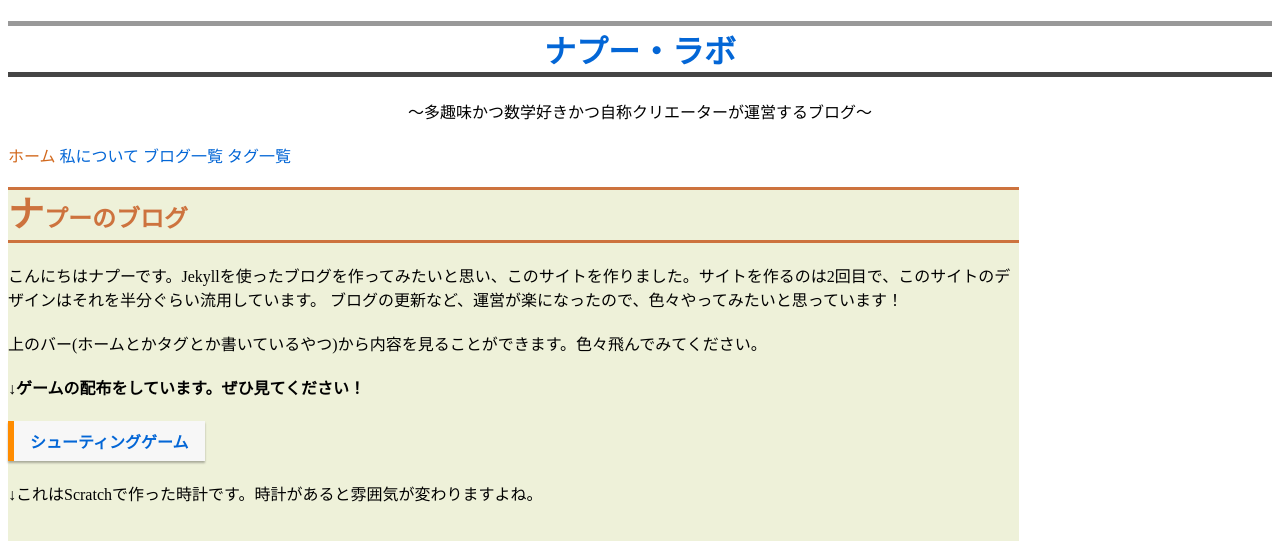
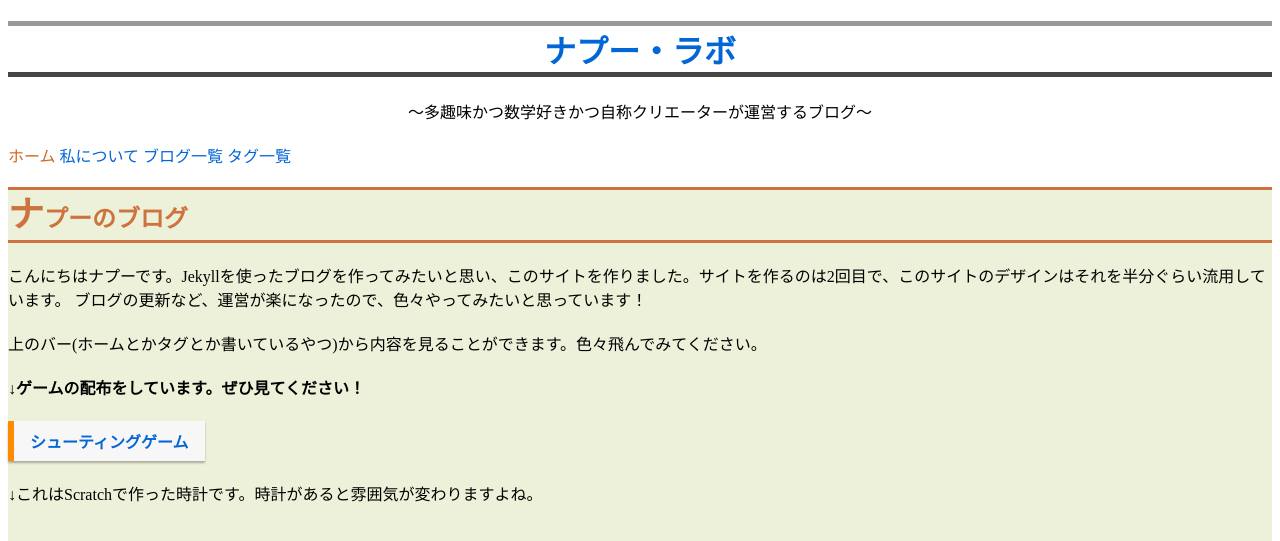
Before and after one commit to sirokurokumasan/sirokurokumasan.github.io, a Jekyll site: the page built from index.md, in a window 1280 px wide and 1400 px high. Shown: the top 541 px of the window. Built offline with Jekyll 4.4.1, drawn with Linux system fonts in a browser that asks for light colours; grey boxes are pictures that could not be loaded.

Commit message:
Update main.scss

```diff
--- a/_sass/main.scss
+++ b/_sass/main.scss
@@ -47,8 +47,6 @@ footer {
   width: 100%;
   background: #eef1d9;
   display: block;
-  width: 80%;
-  margin-right: 20px;
 }
 .main-container * + *{margin-top:20px;}
 .main-header{
```
